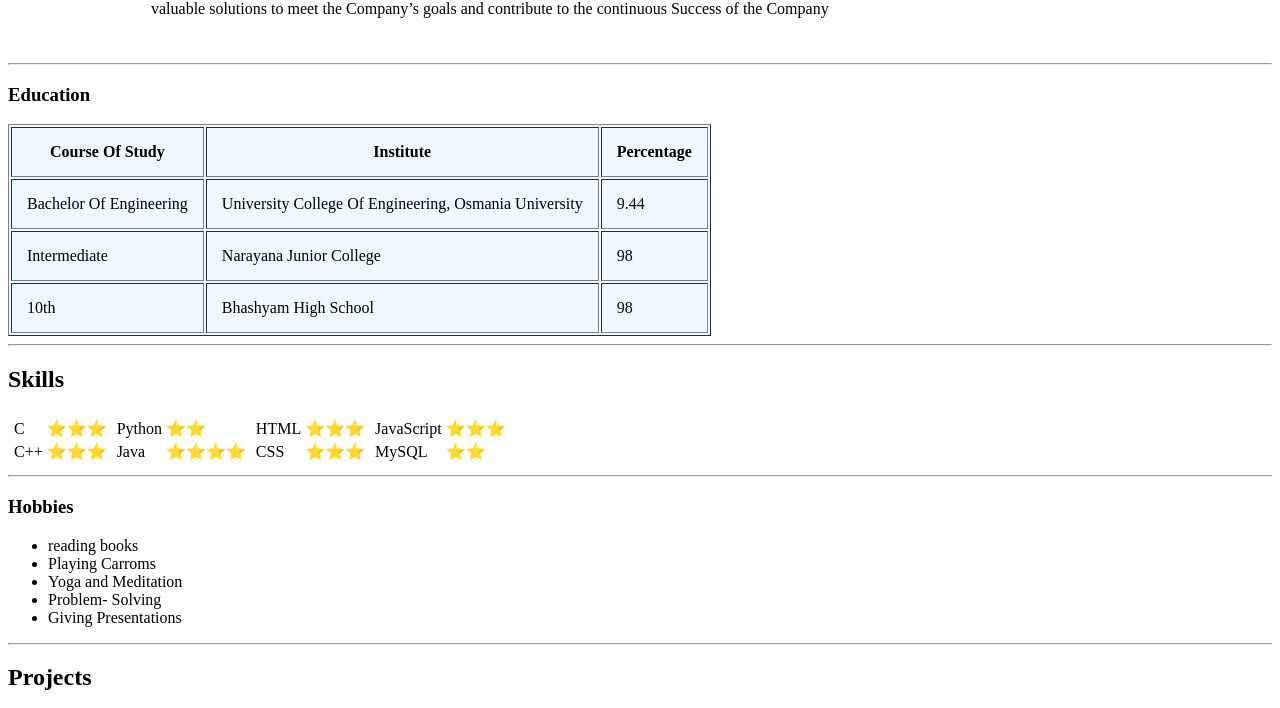
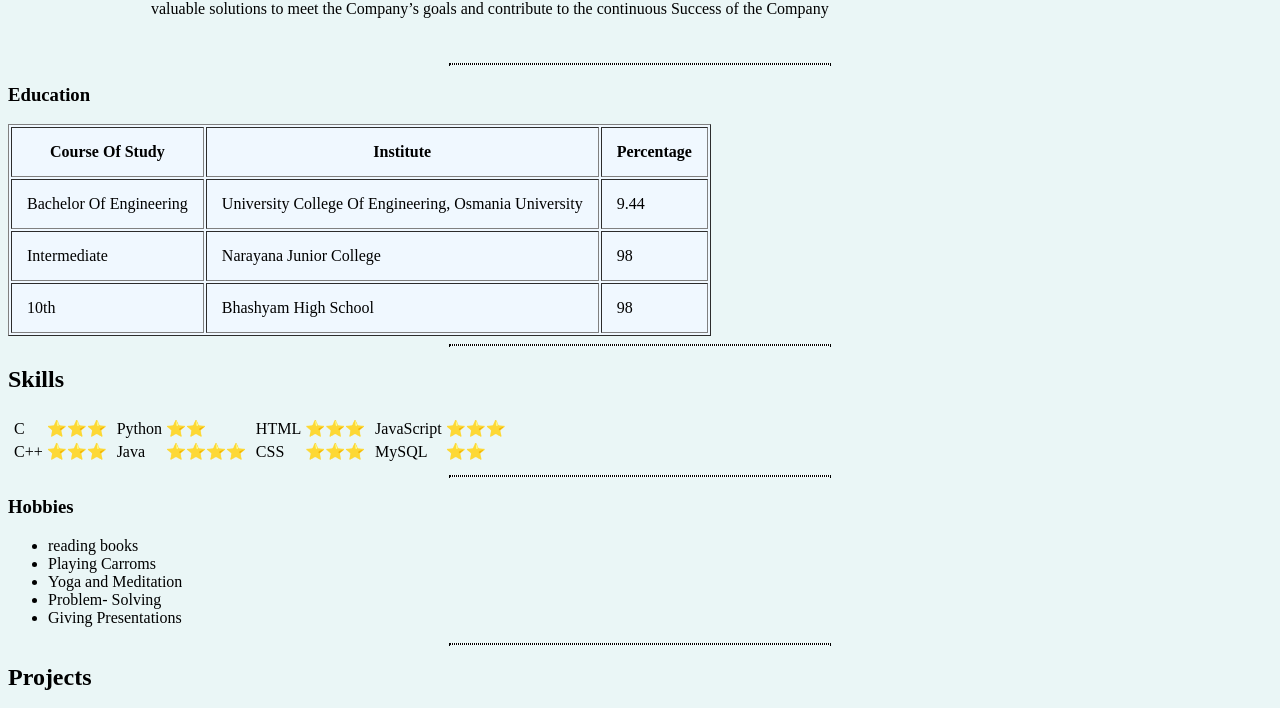
Before and after one commit to supriyachevva/my-cv, a plain HTML site: page index.html in a window 1280 px wide. Shown: the part 179-887 px from the top of the page. Drawn offline with Linux system fonts and the light colour scheme; files whose address does not match are found by name.

Commit message:
updated index.html

```diff
--- a/index.html
+++ b/index.html
@@ -3,6 +3,18 @@
   <head>
     <meta charset="utf-8">
     <title>Chevva's Personal site</title>
+    <style>
+
+    body{
+      background-color:#EAF6F6;
+    }
+    hr{
+      background-color:white;
+      border-style:dotted;
+      height:0px;
+      width:30%;
+    }
+    </style>
   </head>
   <body>
     <table cellspacing="20">
```
